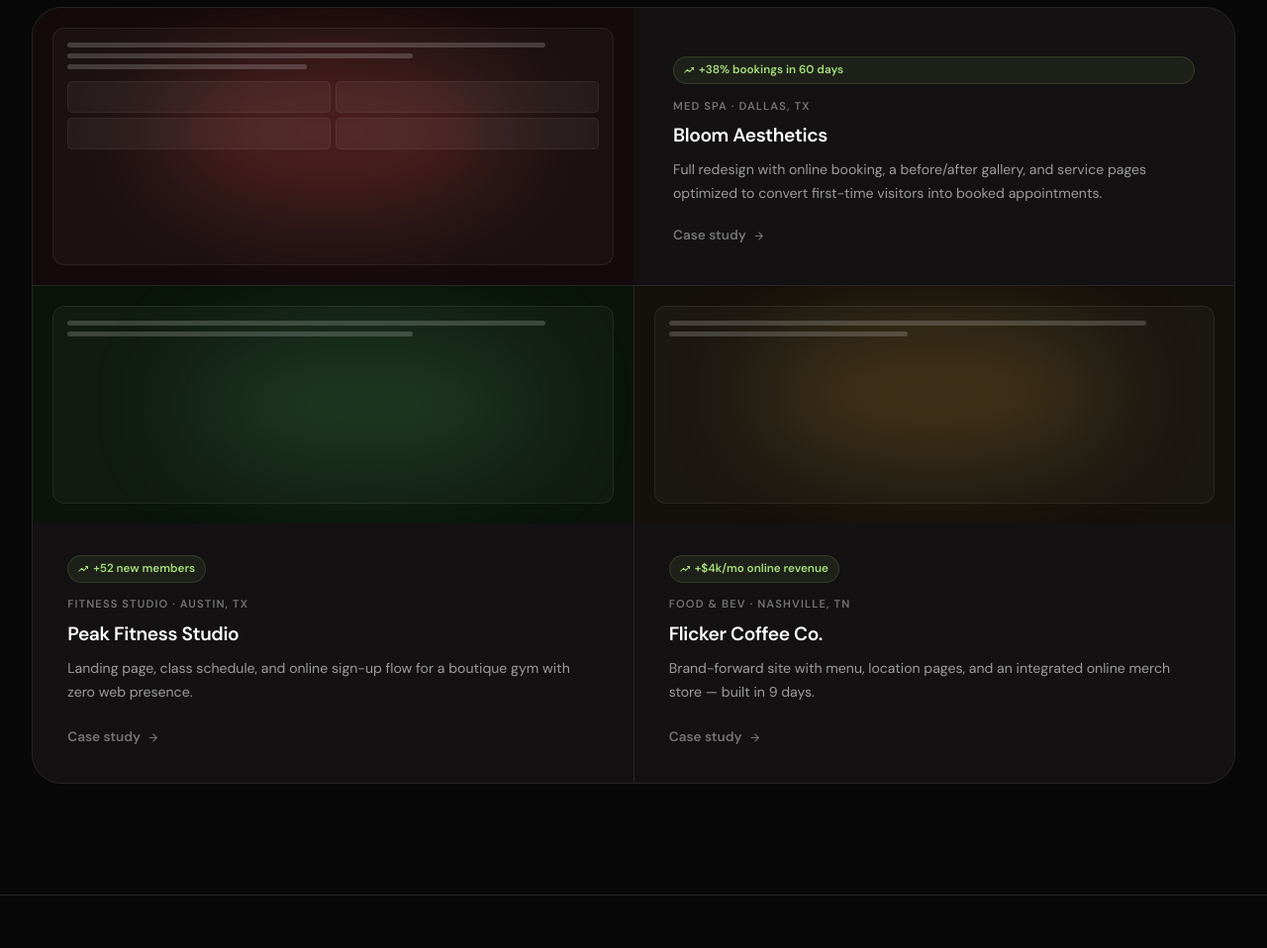
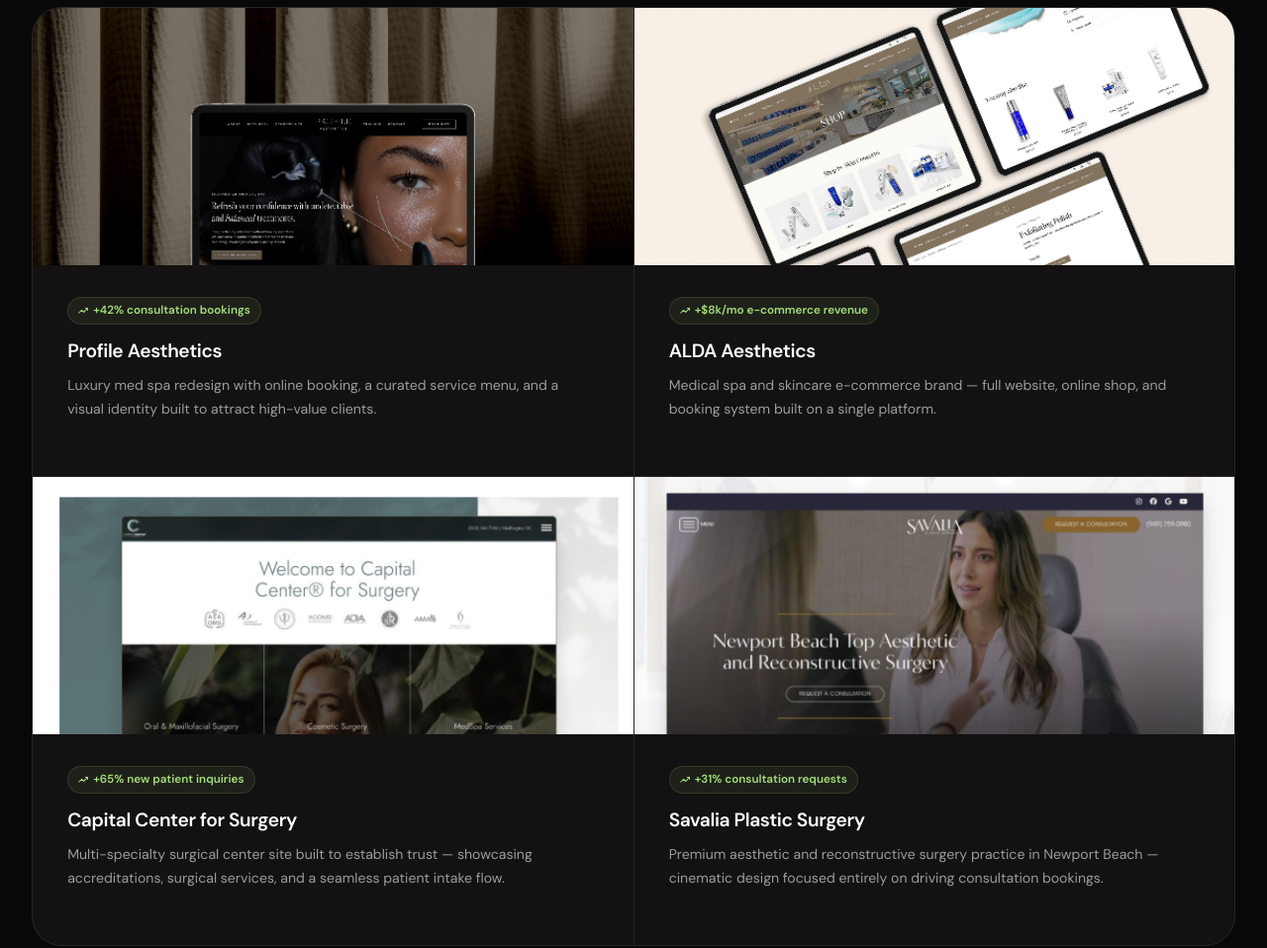
Before and after one commit to spencerjunlee-glitch/click-raft-landing-page, a website: page index.html in a window 1280 px wide. Shown: the part 3560-4518 px from the top of the page at 99% size. Drawn offline with Linux system fonts and the light colour scheme.

Commit message:
Replace portfolio placeholders with real client screenshots

```diff
--- a/index.html
+++ b/index.html
@@ -758,15 +758,19 @@
     }
 
     .case-card:hover { background: #171513; }
-    .case-card.span2 { grid-column: span 2; display: grid; grid-template-columns: 1fr 1fr; }
-
     .case-thumb {
-      height: 240px;
+      height: 260px;
       position: relative;
       overflow: hidden;
     }
 
-    .case-card.span2 .case-thumb { height: 100%; min-height: 280px; }
+    .case-thumb img {
+      width: 100%;
+      height: 100%;
+      object-fit: cover;
+      object-position: top;
+      display: block;
+    }
 
     /* dark tinted thumbnail with inner glow */
     .ct-rose   { background: #140a0c; }
@@ -1010,8 +1014,6 @@
       .stats-row { grid-template-columns: 1fr; }
       #cards { grid-template-columns: 1fr; }
       .work-grid { grid-template-columns: 1fr; }
-      .case-card.span2 { grid-column: span 1; grid-template-columns: 1fr; }
-      .case-card.span2 .case-thumb { height: 220px; }
       .cta-split { flex-direction: column; align-items: flex-start; }
       .footer-inner { flex-direction: column; text-align: center; }
       .f-links { justify-content: center; }
@@ -1317,21 +1319,9 @@
 
       <div class="work-grid" role="list">
 
-        <!-- Featured large card -->
-        <article class="case-card span2" role="listitem" tabindex="0" aria-label="Bloom Aesthetics project">
-          <div class="case-thumb ct-rose">
-            <div class="ct-glow"></div>
-            <div class="ct-mockup">
-              <div class="ctm-bar f"></div>
-              <div class="ctm-bar m"></div>
-              <div class="ctm-bar s"></div>
-              <div class="ctm-grid">
-                <div class="ctm-box"></div>
-                <div class="ctm-box"></div>
-                <div class="ctm-box"></div>
-                <div class="ctm-box"></div>
-              </div>
-            </div>
+        <article class="case-card" role="listitem" tabindex="0" aria-label="Profile Aesthetics project">
+          <div class="case-thumb">
+            <img src="/images/profile-aesthetics.png" alt="Profile Aesthetics website" loading="lazy" />
           </div>
           <div class="case-body">
             <div class="result-pill">
@@ -1339,27 +1329,16 @@
                 <polyline points="23 6 13.5 15.5 8.5 10.5 1 18"/>
                 <polyline points="17 6 23 6 23 12"/>
               </svg>
-              +38% bookings in 60 days
+              +42% consultation bookings
             </div>
-            <div class="case-type">Med Spa · Dallas, TX</div>
-            <h3>Bloom Aesthetics</h3>
-            <p>Full redesign with online booking, a before/after gallery, and service pages optimized to convert first-time visitors into booked appointments.</p>
-            <a href="#cta" class="case-link">
-              Case study
-              <svg viewBox="0 0 24 24" fill="none" stroke="currentColor" stroke-width="2">
-                <path d="M5 12h14M12 5l7 7-7 7"/>
-              </svg>
-            </a>
+            <h3>Profile Aesthetics</h3>
+            <p>Luxury med spa redesign with online booking, a curated service menu, and a visual identity built to attract high-value clients.</p>
           </div>
         </article>
 
-        <article class="case-card" role="listitem" tabindex="0" aria-label="Peak Fitness project">
-          <div class="case-thumb ct-forest">
-            <div class="ct-glow"></div>
-            <div class="ct-mockup">
-              <div class="ctm-bar f"></div>
-              <div class="ctm-bar m"></div>
-            </div>
+        <article class="case-card" role="listitem" tabindex="0" aria-label="ALDA Aesthetics project">
+          <div class="case-thumb">
+            <img src="/images/alda-aesthetics.png" alt="ALDA Aesthetics website" loading="lazy" />
           </div>
           <div class="case-body">
             <div class="result-pill">
@@ -1367,25 +1346,16 @@
                 <polyline points="23 6 13.5 15.5 8.5 10.5 1 18"/>
                 <polyline points="17 6 23 6 23 12"/>
               </svg>
-              +52 new members
+              +$8k/mo e-commerce revenue
             </div>
-            <div class="case-type">Fitness Studio · Austin, TX</div>
-            <h3>Peak Fitness Studio</h3>
-            <p>Landing page, class schedule, and online sign-up flow for a boutique gym with zero web presence.</p>
-            <a href="#cta" class="case-link">
-              Case study
-              <svg viewBox="0 0 24 24" fill="none" stroke="currentColor" stroke-width="2"><path d="M5 12h14M12 5l7 7-7 7"/></svg>
-            </a>
+            <h3>ALDA Aesthetics</h3>
+            <p>Medical spa and skincare e-commerce brand — full website, online shop, and booking system built on a single platform.</p>
           </div>
         </article>
 
-        <article class="case-card" role="listitem" tabindex="0" aria-label="Flicker Coffee project">
-          <div class="case-thumb ct-amber">
-            <div class="ct-glow"></div>
-            <div class="ct-mockup">
-              <div class="ctm-bar f"></div>
-              <div class="ctm-bar s"></div>
-            </div>
+        <article class="case-card" role="listitem" tabindex="0" aria-label="Capital Center for Surgery project">
+          <div class="case-thumb">
+            <img src="/images/capital-center.png" alt="Capital Center for Surgery website" loading="lazy" />
           </div>
           <div class="case-body">
             <div class="result-pill">
@@ -1393,15 +1363,27 @@
                 <polyline points="23 6 13.5 15.5 8.5 10.5 1 18"/>
                 <polyline points="17 6 23 6 23 12"/>
               </svg>
-              +$4k/mo online revenue
+              +65% new patient inquiries
             </div>
-            <div class="case-type">Food &amp; Bev · Nashville, TN</div>
-            <h3>Flicker Coffee Co.</h3>
-            <p>Brand-forward site with menu, location pages, and an integrated online merch store — built in 9 days.</p>
-            <a href="#cta" class="case-link">
-              Case study
-              <svg viewBox="0 0 24 24" fill="none" stroke="currentColor" stroke-width="2"><path d="M5 12h14M12 5l7 7-7 7"/></svg>
-            </a>
+            <h3>Capital Center for Surgery</h3>
+            <p>Multi-specialty surgical center site built to establish trust — showcasing accreditations, surgical services, and a seamless patient intake flow.</p>
+          </div>
+        </article>
+
+        <article class="case-card" role="listitem" tabindex="0" aria-label="Savalia Plastic Surgery project">
+          <div class="case-thumb">
+            <img src="/images/savalia-surgery.png" alt="Savalia Plastic Surgery website" loading="lazy" />
+          </div>
+          <div class="case-body">
+            <div class="result-pill">
+              <svg viewBox="0 0 24 24" fill="none" stroke="currentColor" stroke-width="2.5">
+                <polyline points="23 6 13.5 15.5 8.5 10.5 1 18"/>
+                <polyline points="17 6 23 6 23 12"/>
+              </svg>
+              +31% consultation requests
+            </div>
+            <h3>Savalia Plastic Surgery</h3>
+            <p>Premium aesthetic and reconstructive surgery practice in Newport Beach — cinematic design focused entirely on driving consultation bookings.</p>
           </div>
         </article>
 
```
Also changed, not shown: images/alda-aesthetics.png (added), images/capital-center.png (added), images/profile-aesthetics.png (added), images/savalia-surgery.png (added).
